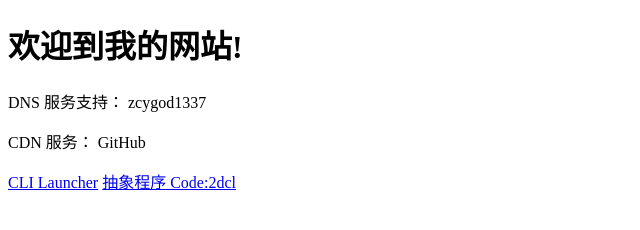
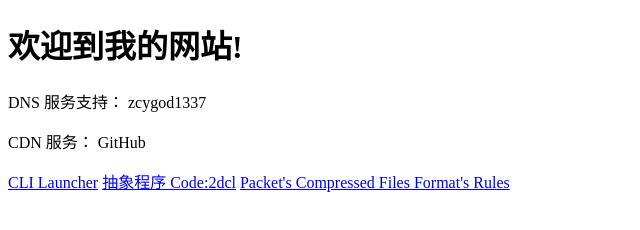
Before and after one commit to lizeesheng/lizeesheng.github.io, a plain HTML site: page index.html in a window 1280 px wide. Shown: the whole page, without its empty margins (0-640 px from the left). Drawn offline with Linux system fonts and the light colour scheme.

Commit message:
Update index.html

```diff
--- a/index.html
+++ b/index.html
@@ -14,4 +14,5 @@
   </p>
   <a href="https://lizesheng.top/CLIL"> CLI Launcher</a>
   <a href="https://lzs520.lanzoub.com/b00csimgra"> 抽象程序 Code:2dcl</a>
+  <a href="https://lizesheng.top/README.md">Packet's Compressed Files Format's Rules</a>
 </body>
```
